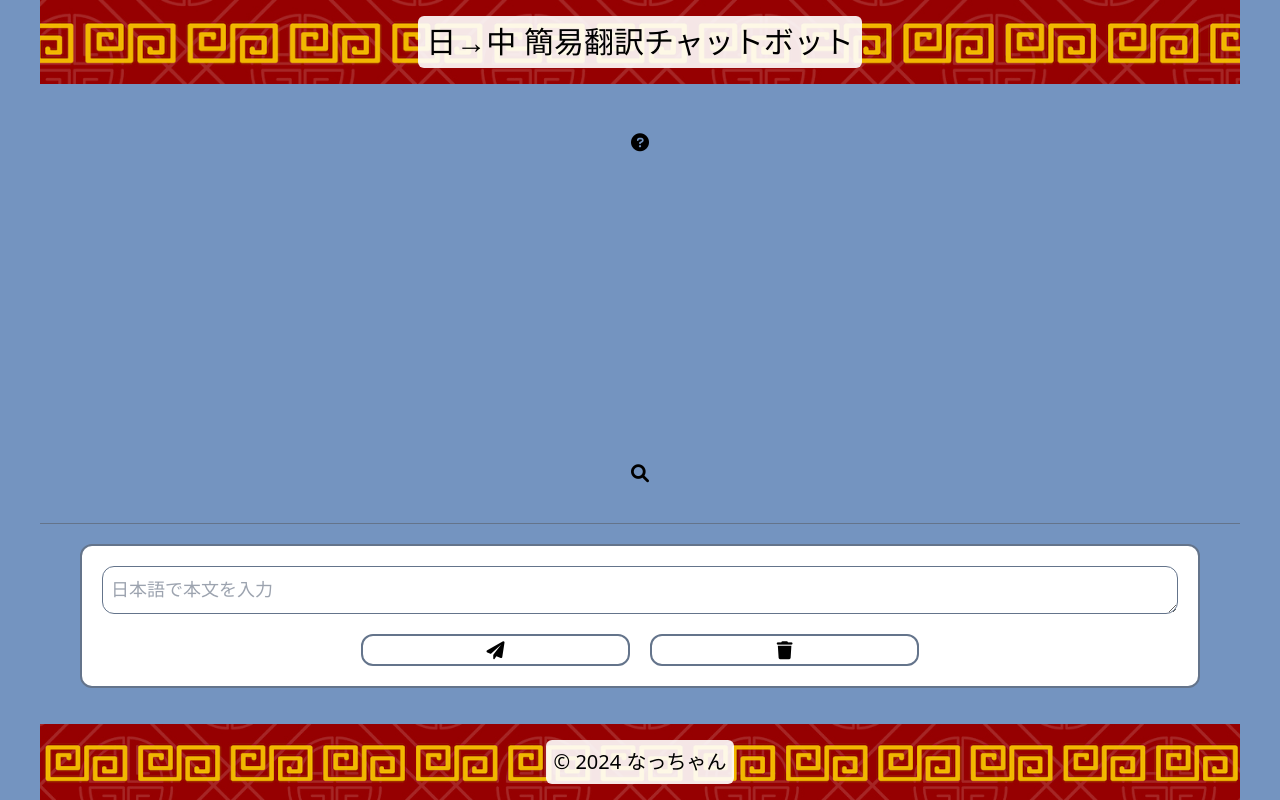
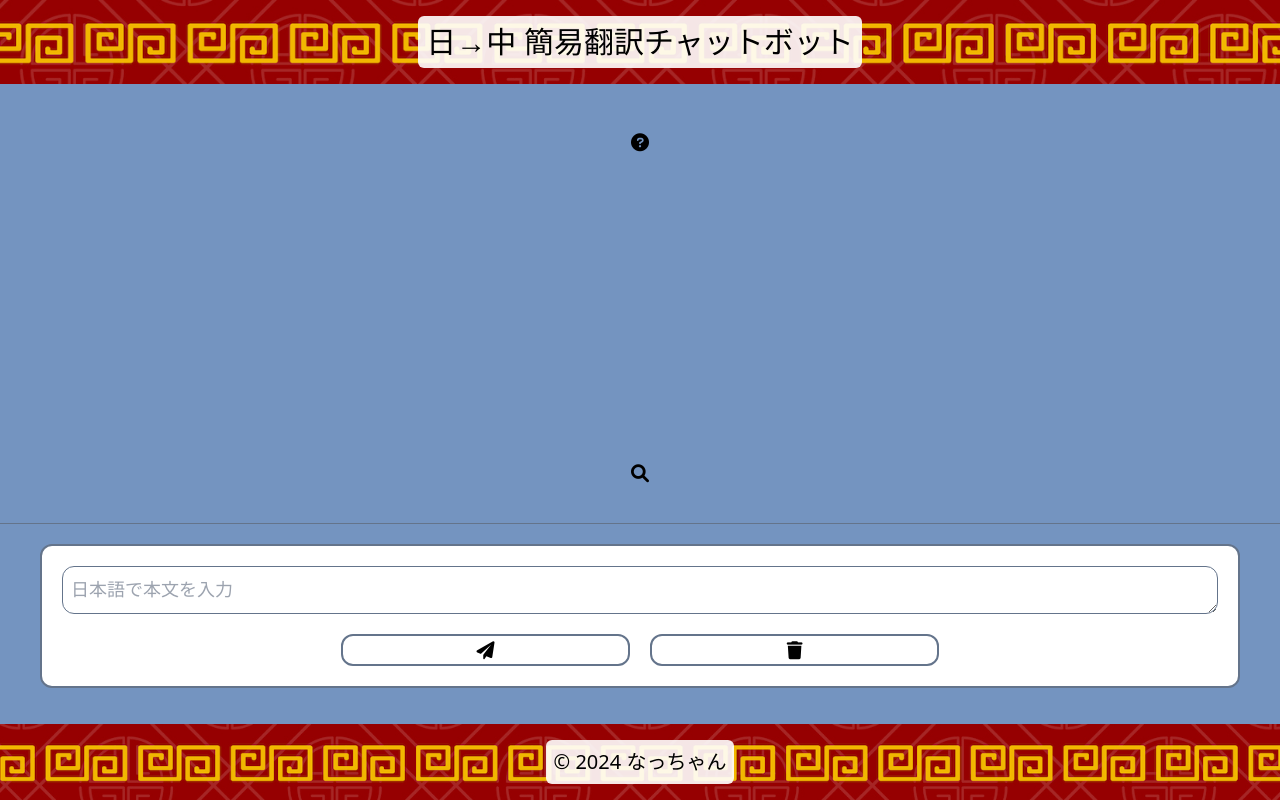
Before and after one commit to 723kb/kadai04_chat, a website with bundled scripts: page index.html in a window 1280 px wide. Built offline with nearby package versions, Linux system fonts and the light colour scheme; no server answers.

Commit message:
ページ幅調整

```diff
--- a/index.html
+++ b/index.html
@@ -14,7 +14,7 @@
   <link rel="apple-touch-icon" href="img/apple-touch-icon-180x180.png" sizes="180x180">
 </head>
 
-<body class="max-w-[1200px] mx-auto h-screen flex flex-col bg-[#7494C0]">
+<body class="w-screen mx-auto h-screen flex flex-col bg-[#7494C0]">
   <!-- ヘッダー -->
   <header class="bg-cover bg-center mb-4 p-4 flex justify-center items-center"
     style="background-image: url('img/header.jpg');">
@@ -22,7 +22,7 @@
   </header>
 
   <!-- メイン -->
-  <main class="flex-grow flex flex-col">
+  <main class="w-screen mx-auto flex-grow flex flex-col">
     <!-- 使い方説明 -->
     <div class="flex flex-col justify-center items-center">
       <button id="toggleButton" class="mx-5 mt-5 mb-2 p-2 text-lg hover:bg-white rounded-md"><i
```
Also changed, not shown: css/output.css.
